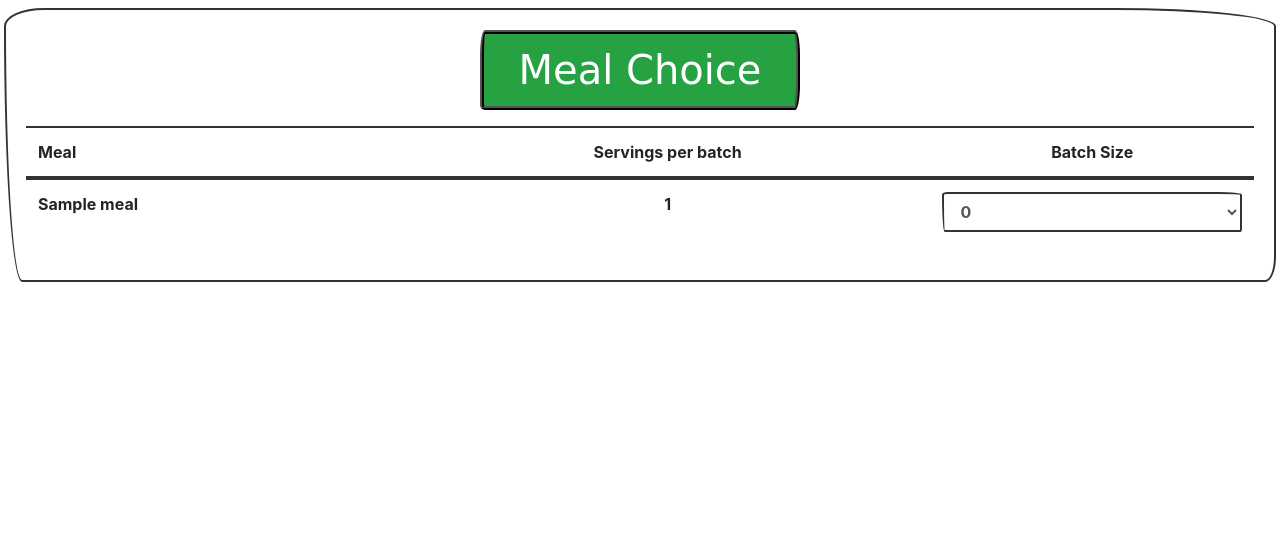
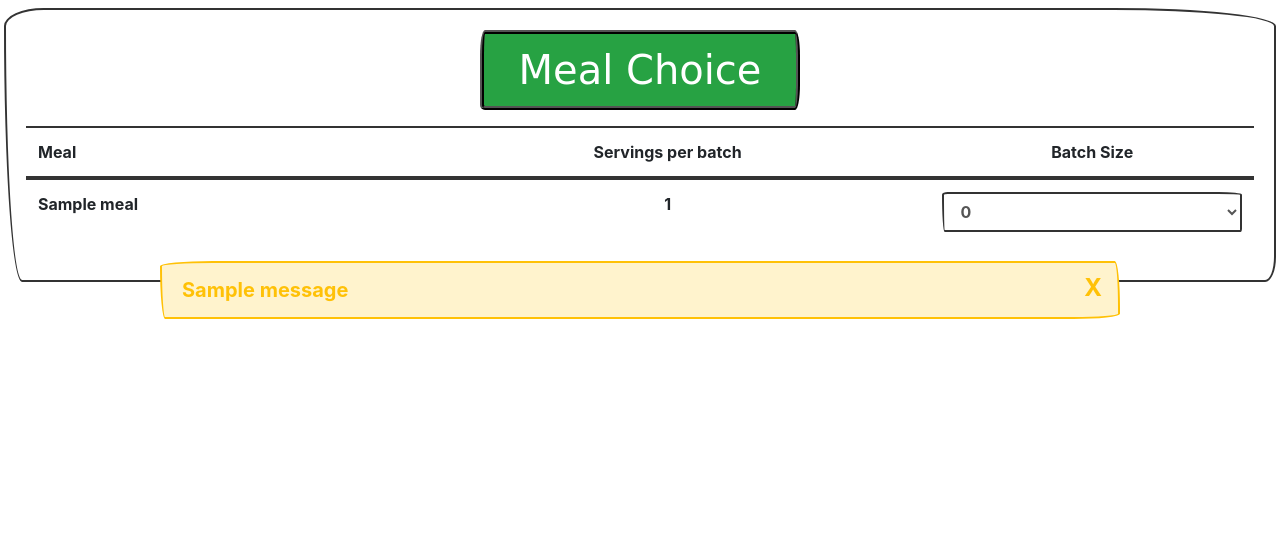
Before and after one commit to ganttArt/recipe-chi, a Django app: page /meal-choice in a window 1280 px wide. Shown: the part 65-624 px from the top of the page. Run offline with Django 3.2, Linux system fonts and the light colour scheme; tables that the repository leaves empty hold one stand-in row (values such as "Sample post"); one stand-in notice (Sample message) is shown; some libraries are stand-ins or nearby versions; some web fonts are replaced.

Commit message:
Added an alert to the grocery planning feature to inform the user that the feature is still in devlopment.  An alert message has been added to the template and the view has been updated to respond to a post request.

```diff
--- a/groceries_app/static/css/grocery-planner/gp1-meal-choice.css
+++ b/groceries_app/static/css/grocery-planner/gp1-meal-choice.css
@@ -12,6 +12,15 @@
 
 .meal-name-column {
     text-align: left;
+}
+
+.alert {
+    width: 75%;
+    position:fixed;
+    bottom:50%;
+    left:50%;
+    transform: translate(-50%, 0);
+    font-size: 20px;
 }
 
 #page-title {
--- a/groceries_app/views.py
+++ b/groceries_app/views.py
@@ -1,6 +1,9 @@
 from django.views.generic import TemplateView
 from django.views.generic.list import ListView
 from django.views.generic.detail import DetailView
+from django.shortcuts import render
+from django.contrib import messages
+
 from groceries_app.models import Meal, IngredientQuantity
 
 
@@ -19,6 +22,10 @@ class MealChoiceView(TemplateView):
         context = super().get_context_data(**kwargs)
         context['meal_list'] = Meal.objects.order_by('name')
         return context
+
+    def post(self, request):
+        messages.info(request, "The grocery planning feature is still in development, thanks for trying 🙂")
+        return render(request, 'grocery_planner/gp1-meal-choice.html')
 
 
 class RecipeListView(ListView):
--- a/templates/about.html
+++ b/templates/about.html
@@ -12,7 +12,7 @@
     <div id='contents'>
         <div class="card border-success" id="text-card">
             <div class="card-body">
-                <p id="text-head">Recipe Chi was built by Chris 'Chi' Gantt. I'm a Software Developer, a Home chef and adventurous eater.</p>
+                <p id="text-head">Recipe Chi was built by Chris 'Chi' Gantt. I'm a Software Developer, a home chef and an  adventurous eater.</p>
                 <hr class="my-4">
                 <p class="card-text">
                     The mission of Recipe Chi is two-fold: <br>
--- a/templates/grocery_planner/gp1-meal-choice.html
+++ b/templates/grocery_planner/gp1-meal-choice.html
@@ -5,7 +5,8 @@
 {% endblock %}
 
 {% block content %}
-<form>
+<form method="post">
+    {% csrf_token %}
     <div class="jumbotron">
         <div class="card text-white bg-success mb-3 mx-auto" id='page-title'>
             <h1 class="card-header">Meal Choice</h1>
@@ -46,6 +47,14 @@
         </div>
     </footer>
 </form>
+{% if messages %}
+    {% for message in messages %}
+        <div class="alert alert-dismissible alert-warning">
+            <button type="button" class="close" data-dismiss="alert">&times;</button>
+            <p class="mb-0">{{ message }}</p>
+        </div>
+    {% endfor %}
+{% endif %}
 {% endblock content %}
 
 {% block footer %} {% endblock footer %}
```
